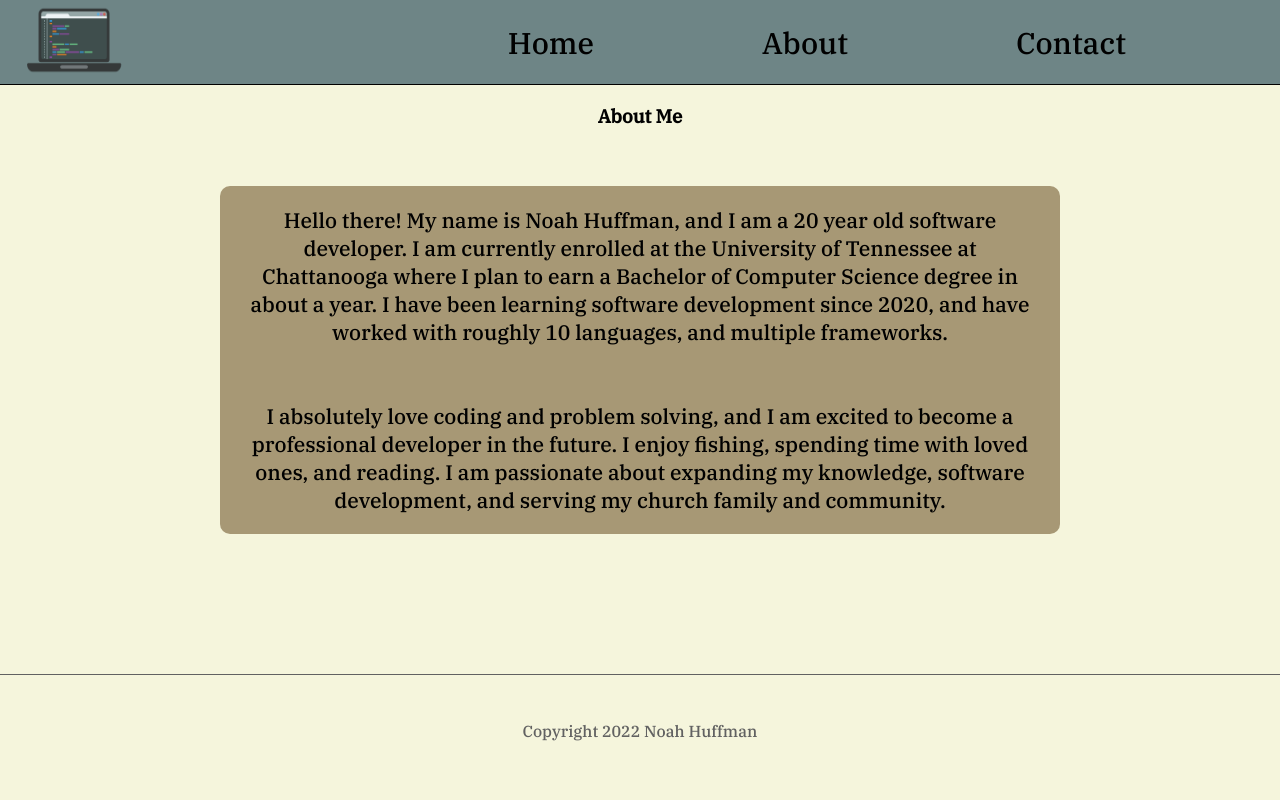
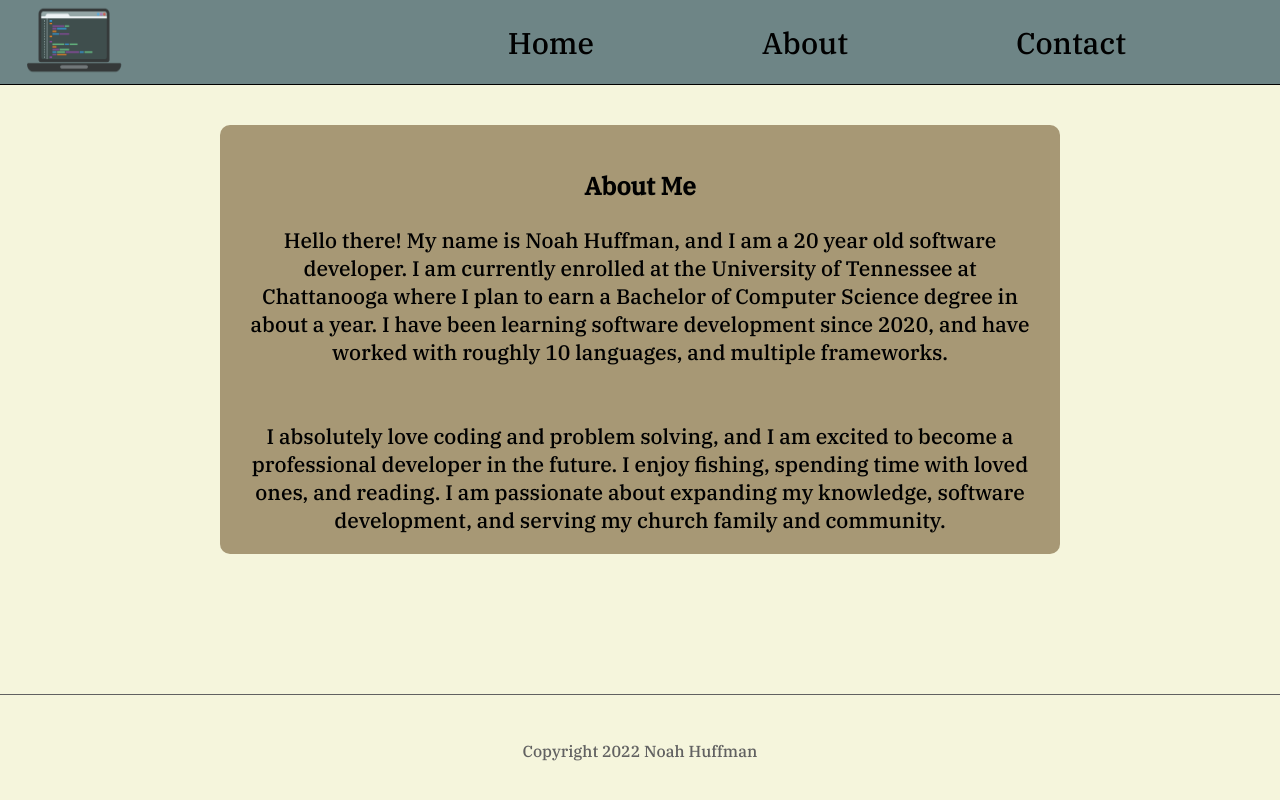
Before and after one commit to NoahHuffman/Portfolio, a Next.js app: page /about in a window 1280 px wide. Shown: the top 800 px of the page. Built offline with nearby package versions, Linux system fonts and the light colour scheme.

Commit message:
aisfiasjd

```diff
--- a/pages/about.js
+++ b/pages/about.js
@@ -7,8 +7,8 @@ const About = () => {
         <title>Noah H. | About</title>
       </Head>
       <div className="about">
-        <h3 className="abouth1">About Me</h3>
         <span className="aboutContent">
+          <h3 className="abouth1">About Me</h3>
           Hello there! My name is Noah Huffman, and I am a 20 year old software
           developer. I am currently enrolled at the University of Tennessee at
           Chattanooga where I plan to earn a Bachelor of Computer Science degree
--- a/styles/globals.css
+++ b/styles/globals.css
@@ -159,6 +159,7 @@ span.aboutContent {
     width: fit-content;
   }
   span.aboutContent {
+    /* width: 100%; */
     font-size: 20px;
   }
   nav {
```
